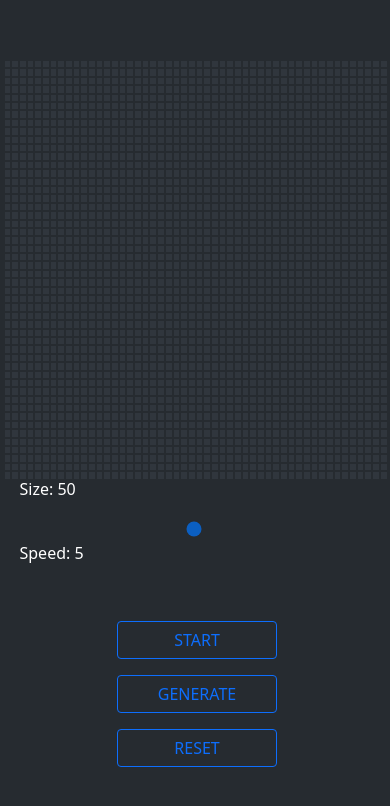
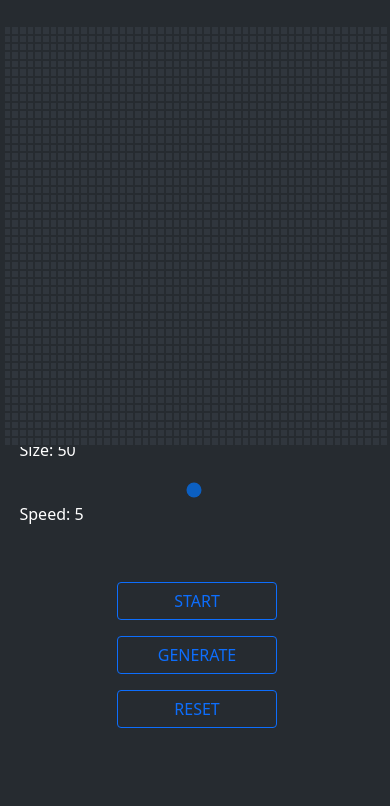
Before and after one commit to adarsh0016/maze-solver, a plain HTML site: page index.html in a window 390 px wide. Drawn offline with nearby package versions, Linux system fonts and the light colour scheme.

Commit message:
resposive site

```diff
--- a/main.css
+++ b/main.css
@@ -59,7 +59,7 @@ td{
 @media only screen and (max-width: 875px){
     table{
         position: absolute;
-        top: 7%;
+        top: 3%;
         left: 0.7%;
         width: 99%;
         height: 50%;
@@ -79,7 +79,7 @@ td{
     }
     .slidecontainer1{
         position: relative;
-        margin-top: 110%;
+        margin-top: 100%;
         margin-left: 5%;
         width: 95%;
         height: auto;
```
